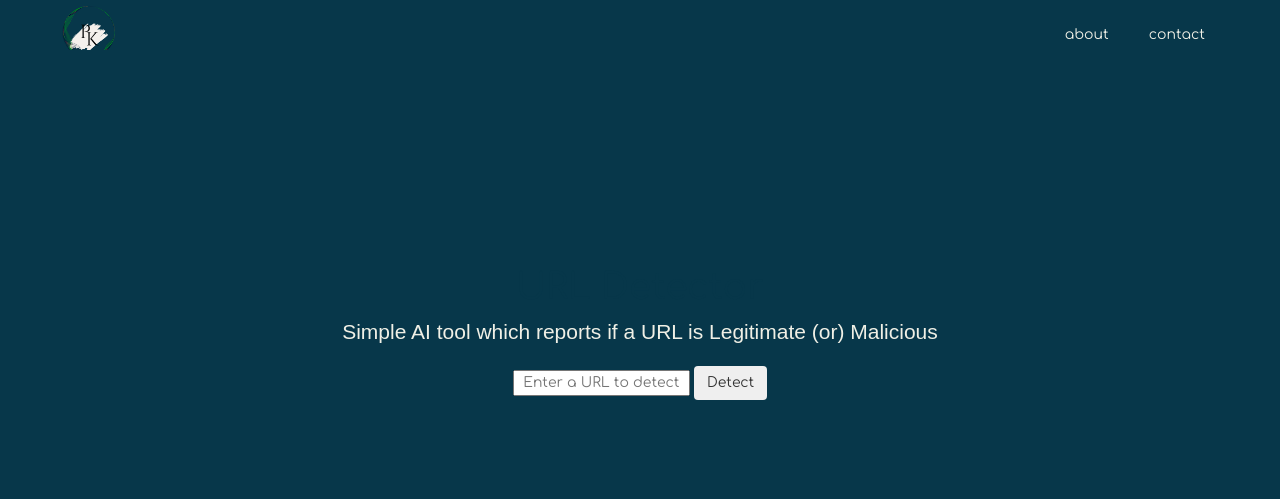
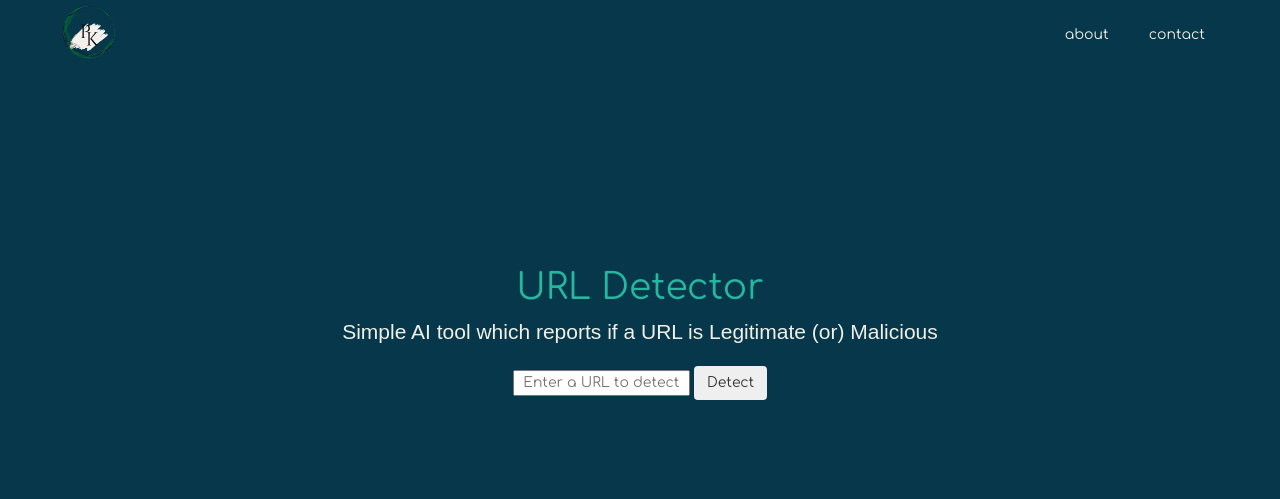
Before and after one commit to inboxpraveen/url-detector, a Flask app: page / in a window 1280 px wide. Shown: the top 499 px of the page. Run offline with Flask 2, Linux system fonts and the light colour scheme; some libraries are stand-ins or nearby versions; some web fonts are replaced.

Commit message:
final changes to index

```diff
--- a/hosting/static/css/style.css
+++ b/hosting/static/css/style.css
@@ -51,17 +51,18 @@ h3,
 h4,
 h5 {
   font-family: "Comfortaa", Helvetica, Arial, sans-serif;
-  color: #07374a; }
+  color: #25b79f; }
 
 p {
   font-family: "Quattrocento", sans-serif;
   color: #f0f0e6; }
 
 body > .container-fluid {
-  padding: 60px 15px 0; }
+  padding: 60px 15px 0;
+  overflow-x: hidden;}
 
 .container-fluid .text-muted {
-  margin: 20px 0; }
+  margin: 0; }
 
 .btn:focus, a:focus {
   outline: none !important; }
@@ -84,7 +85,6 @@ body > .container-fluid {
     line-height: 1;
     font-weight: 600;
     letter-spacing: 1px;
-    overflow-x: hidden;
   }
   .navbar-brand img {
     max-height: 65px;
--- a/hosting/templates/index.html
+++ b/hosting/templates/index.html
@@ -36,7 +36,6 @@
 
     <!-- Begin page content -->
     <div class="container-fluid">
-
       <div class="row cover top">
         <div class="col-xs-12">
           <div class="row">
```
Also changed, not shown: 1 other file.
